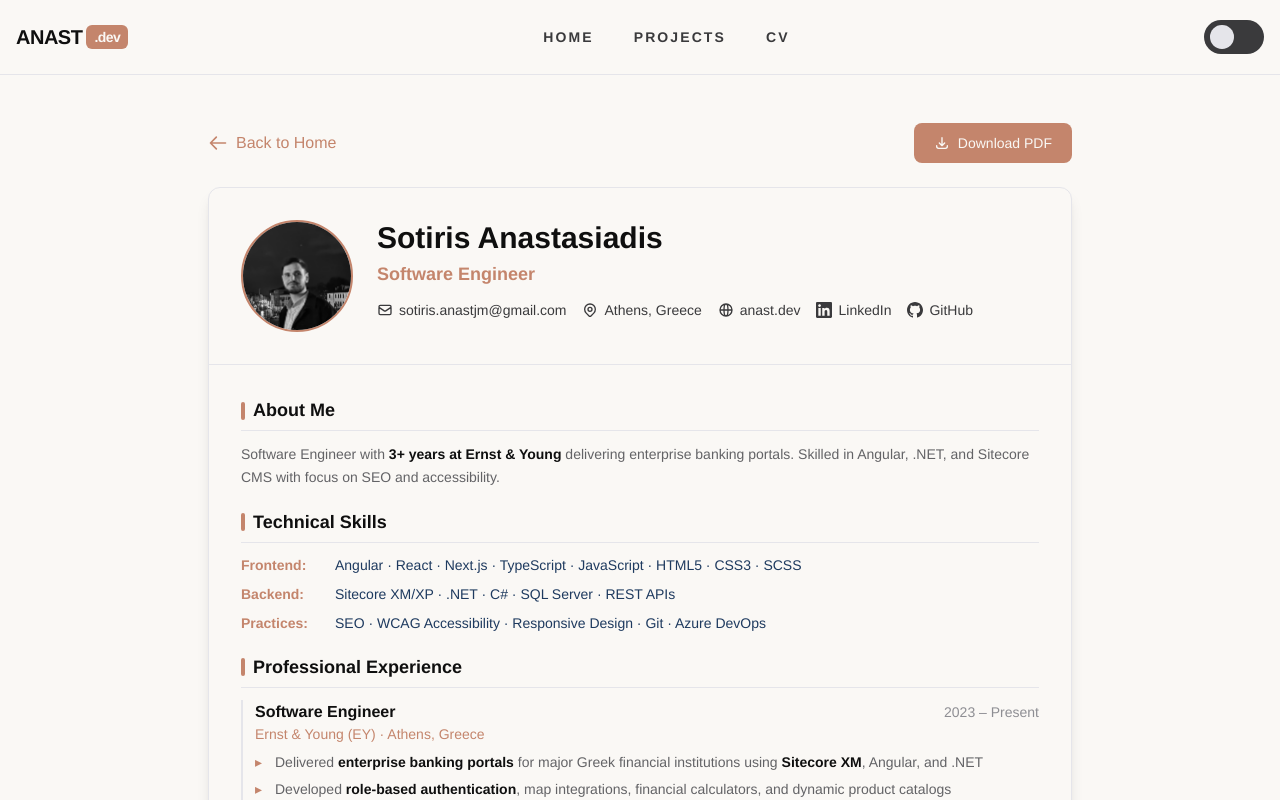
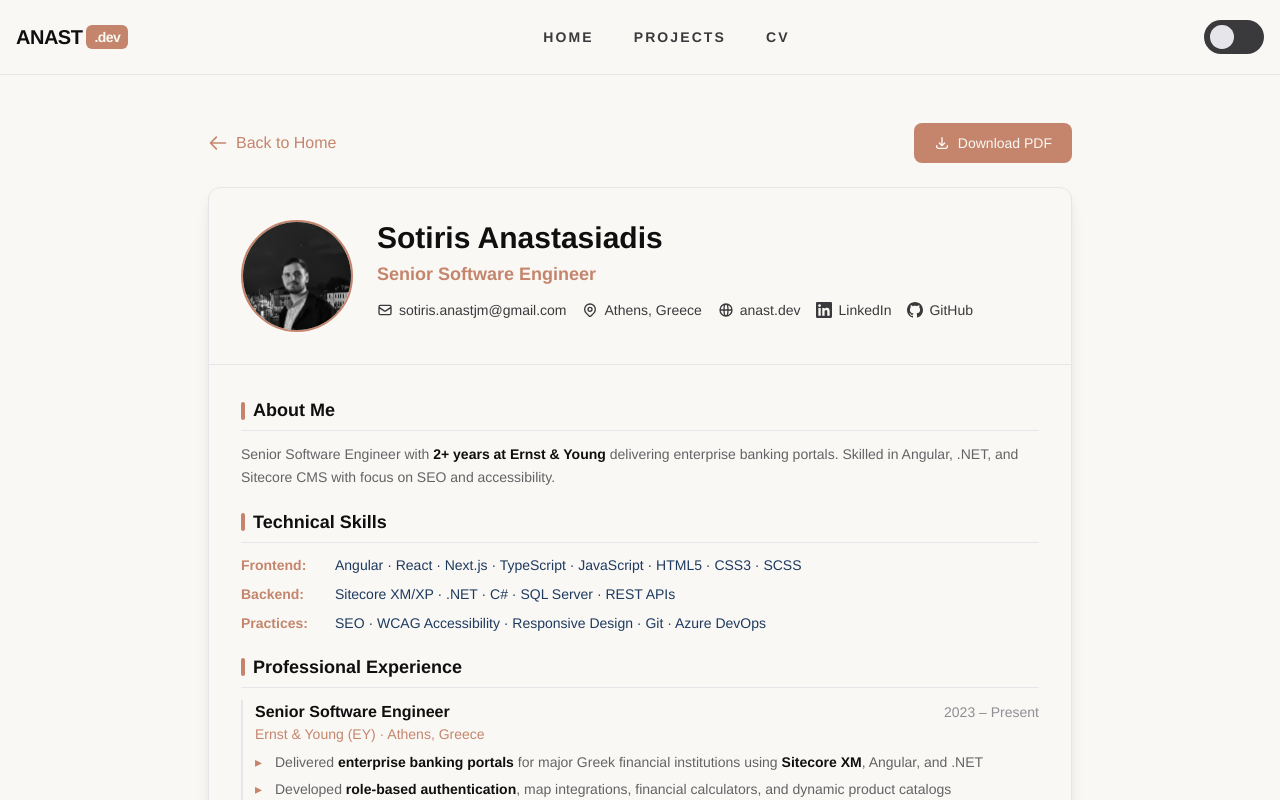
Before and after one commit to sotirisanastjm/AboutMe_v2, an Angular app: page /cv in a window 1280 px wide. Shown: the top 800 px of the page. Built offline with nearby package versions, Linux system fonts and the light colour scheme.

Commit message:
Senior Software Engineer promotion

```diff
--- a/src/app/cv/cv.component.html
+++ b/src/app/cv/cv.component.html
@@ -30,7 +30,7 @@
                     class="w-24 h-24 sm:w-28 sm:h-28 rounded-full object-cover border-2 border-accent self-center sm:self-start print-photo">
                 <div class="text-center sm:text-left flex-1">
                     <h1 class="text-2xl sm:text-3xl font-bold mb-1 text-blue-900">Sotiris Anastasiadis</h1>
-                    <p class="text-lg text-accent font-semibold mb-3">Software Engineer</p>
+                    <p class="text-lg text-accent font-semibold mb-3">Senior Software Engineer</p>
 
                     <!-- Contact Info Grid -->
                     <div class="flex flex-wrap justify-center sm:justify-start gap-x-4 gap-y-2 text-sm text-blue-700">
@@ -75,7 +75,7 @@
             <section>
                 <h2 class="cv-section-title">About Me</h2>
                 <p class="leading-relaxed text-sm text-blue-600">
-                    Software Engineer with <strong class="text-blue-900">3+ years at Ernst & Young</strong> delivering enterprise banking portals. Skilled in Angular, .NET, and Sitecore CMS with focus on SEO and accessibility.
+                    Senior Software Engineer with <strong class="text-blue-900">{{ experienceYearsLabel }} at Ernst & Young</strong> delivering enterprise banking portals. Skilled in Angular, .NET, and Sitecore CMS with focus on SEO and accessibility.
                 </p>
             </section>
 
@@ -106,7 +106,7 @@
                     <div class="cv-experience-item">
                         <div class="flex flex-col sm:flex-row sm:justify-between sm:items-baseline gap-1 mb-2">
                             <div>
-                                <h3 class="font-bold text-base text-blue-900">Software Engineer</h3>
+                                <h3 class="font-bold text-base text-blue-900">Senior Software Engineer</h3>
                                 <p class="text-accent font-medium text-sm">Ernst & Young (EY) · Athens, Greece</p>
                             </div>
                             <span class="text-sm text-blue-500 font-medium whitespace-nowrap">2023 – Present</span>
--- a/src/app/cv/cv.component.ts
+++ b/src/app/cv/cv.component.ts
@@ -7,6 +7,9 @@ import { SeoService } from '../services/seo.service';
     styleUrls: ['./cv.component.scss']
 })
 export class CvComponent implements OnInit {
+    readonly workStartYear = 2023;
+    readonly experienceYearsLabel = `${new Date().getFullYear() - this.workStartYear}+ years`;
+
     constructor(private readonly seoService: SeoService) {}
 
     ngOnInit(): void {
--- a/src/app/hero-image/hero-image.component.html
+++ b/src/app/hero-image/hero-image.component.html
@@ -1,7 +1,7 @@
 <section class="container mx-auto sm:pt-16 pb-10 sm:mt-16">
     <div class="sm:mx-4 mx-0 flex flex-col sm:flex-row items-center justify-center gap-8 lg:gap-16">
         <div class="px-4 mx-4 pt-2 mt-4 sm:max-w-[55%] order-last sm:order-first">
-            <p class="uppercase tracking-[0.2em] text-accent dark:text-accent-dark text-sm font-bold mb-3">Software Engineer</p>
+            <p class="uppercase tracking-[0.2em] text-accent dark:text-accent-dark text-sm font-bold mb-3">Senior Software Engineer</p>
             <h1 class="lg:text-5xl sm:text-4xl text-3xl font-bold leading-tight">Sotiris<br/>Anastasiadis</h1>
             <div>
                 <h2 class="py-5 md:w-4/5 text-lg font-normal text-[#636366] dark:text-[#aeaeb2] leading-relaxed">
--- a/src/app/testimonial/testimonial.component.html
+++ b/src/app/testimonial/testimonial.component.html
@@ -28,7 +28,7 @@
                 <!-- Bio -->
                 <div class="space-y-5">
                     <p class="text-lg leading-relaxed">
-                        Software Engineer with 3 years of experience at Ernst & Young, delivering enterprise-grade web solutions for Greece's leading financial institutions. Specializing in building secure, scalable banking portals from inception to production using Sitecore XM, Angular, and .NET.
+                        Senior Software Engineer with {{ experienceYearsLabel }} of experience at Ernst & Young, delivering enterprise-grade web solutions for Greece's leading financial institutions. Specializing in building secure, scalable banking portals from inception to production using Sitecore XM, Angular, and .NET.
                     </p>
                     <p class="text-lg leading-relaxed">
                         Proven track record in full-stack development: custom Sitecore implementations, MVC architecture, role-based security systems, authentication flows, and end-to-end .NET service development. Delivered complete web portal solutions including custom login systems, map integrations, financial calculators, and product catalogs.
@@ -54,7 +54,7 @@
                     </div>
                     <div class="flex flex-col gap-1.5 border-l-2 border-accent dark:border-accent-dark pl-4 py-2 bg-blue-100/50 dark:bg-blue-800/40 rounded-r-xl">
                         <h4 class="font-bold text-[11px] uppercase tracking-[0.2em] text-accent dark:text-accent-dark">Employment</h4>
-                        <p class="font-semibold text-base"><b>Ernst&Young</b> Software Engineer</p>
+                        <p class="font-semibold text-base"><b>Ernst&Young</b> Senior Software Engineer</p>
                     </div>
                 </div>
             </div>
--- a/src/app/testimonial/testimonial.component.ts
+++ b/src/app/testimonial/testimonial.component.ts
@@ -6,6 +6,8 @@ import { Component, OnInit } from '@angular/core';
   styleUrls: ['./testimonial.component.scss']
 })
 export class TestimonialComponent implements OnInit{
+  readonly workStartYear = 2023;
+  readonly experienceYearsLabel = `${new Date().getFullYear() - this.workStartYear}+ years`;
 
   year: any;
 
--- a/src/index.html
+++ b/src/index.html
@@ -38,7 +38,7 @@
       "@type": "Person",
       "name": "Sotiris Anastasiadis",
       "url": "https://anast.dev",
-      "jobTitle": "Software Engineer",
+      "jobTitle": "Senior Software Engineer",
       "sameAs": [
         "https://www.linkedin.com/in/sotiris-anastasiadis/",
         "https://github.com/sotirisanastjm"
```
Also changed, not shown: 16 other files (tests, documents, lock files or other folders).
